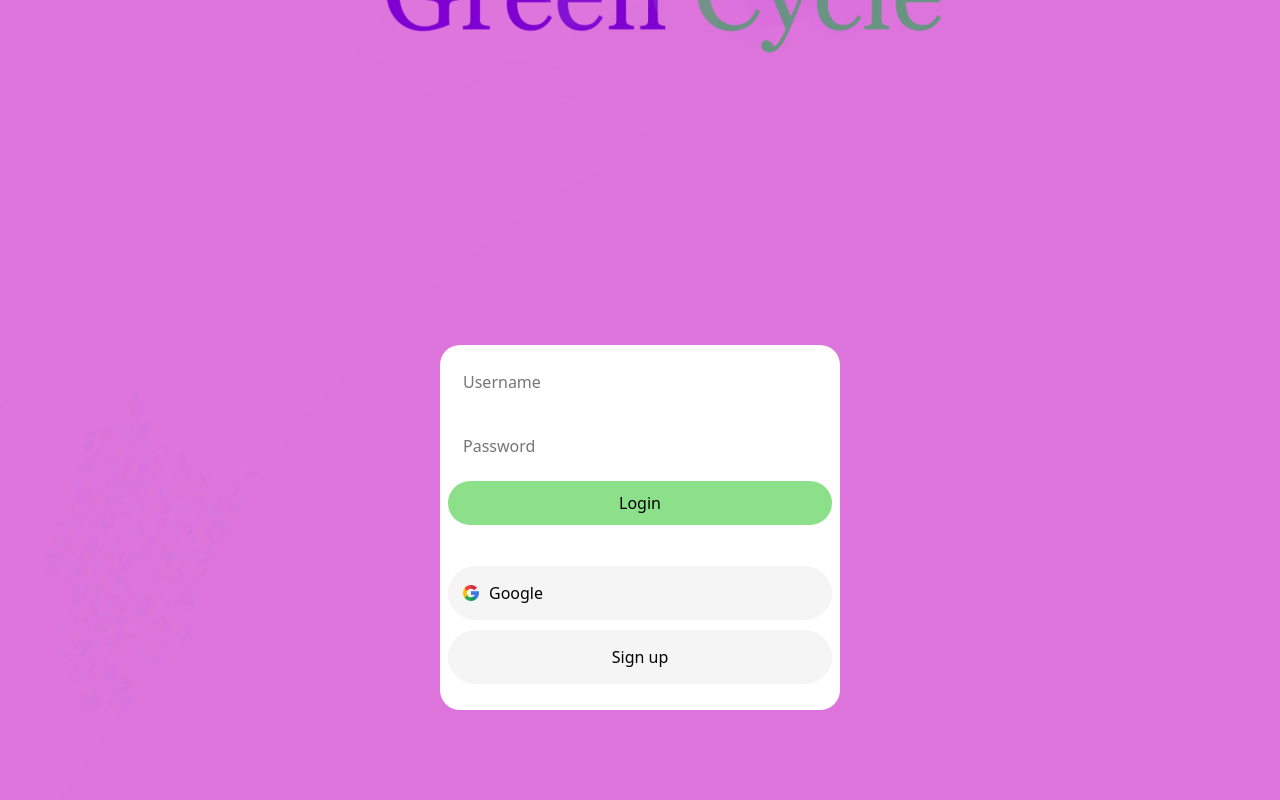
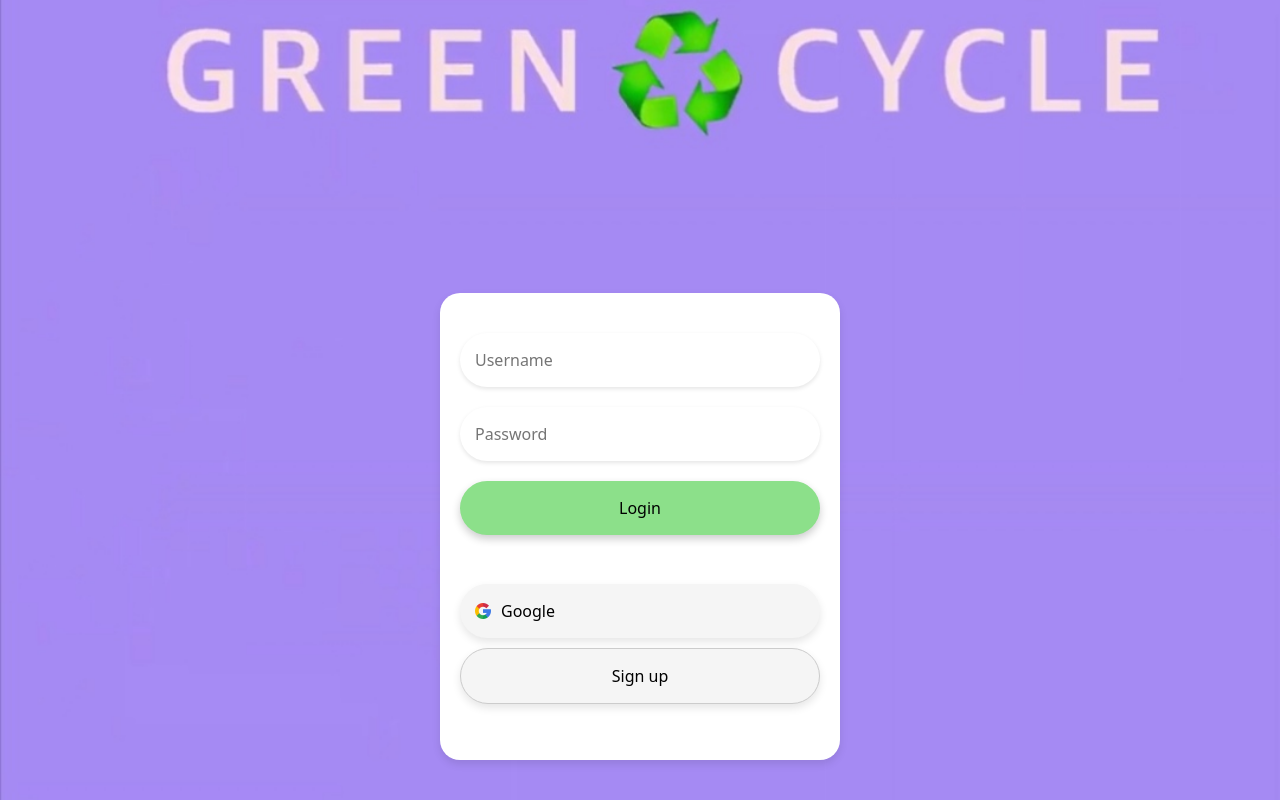
Before and after one commit to saikirangadupathi/user, a React (Create React App) app: page / in a window 1280 px wide. Built offline with nearby package versions, Linux system fonts and the light colour scheme.

Commit message:
Update Login.js

```diff
--- a/src/Login.js
+++ b/src/Login.js
@@ -6,8 +6,8 @@ import axios from 'axios';
 import LocationPicker from './LocationPicker';
 import Modal from 'react-modal';
 import RecyclingSymbol from './recycling.png'; // Adjust the path accordingly
-import BackgroundImage from './greenCyclelogo.png';
-import SplashScreenVideo from './recycleScreen.mp4';
+import BackgroundImage from './greenCyclelogo.jpg';
+import SplashScreenVideo from './recyleSplashScreen.MP4';
 import GoogleIcon from './google.png';
 
 Modal.setAppElement('#root'); // Required for accessibility
@@ -98,11 +98,20 @@ const Login = () => {
 
   if (isLoading) {
     return (
-      <SplashScreen>
-        <video autoPlay muted>
-          <source src={SplashScreenVideo} type="video/mp4" />
-        </video>
-      </SplashScreen>
+      <SplashScreen style={{ width: '100vw', height: '100vh', overflow: 'hidden' }}>
+          <video
+            autoPlay
+            muted
+            style={{
+              width: '100%',
+              height: '100%',
+              objectFit: 'cover'
+            }}
+          >
+            <source src={SplashScreenVideo} type="video/mp4" />
+          </video>
+        </SplashScreen>
+
     );
   }
 
@@ -181,6 +190,7 @@ const SplashScreen = styled.div`
   align-items: center;
   justify-content: center;
   height: 100vh;
+  width: 100vw; /* Ensure the container takes the full width */
   background-color: #5e348b;
 
   video {
@@ -194,33 +204,53 @@ const Container = styled.div`
   display: flex;
   flex-direction: column;
   align-items: center;
-  justify-content: flex-end;
+  justify-content: flex-end; /* Push content to the bottom */
   height: 100vh;
+  width: 100vw;
   background-image: url(${BackgroundImage});
   background-size: cover;
   background-position: center;
+  background-repeat: no-repeat;
   padding: 20px;
 `;
 
 const Form = styled.div`
   background-color: white;
-  padding: 10px 8px;
+  padding: 40px 20px;
   border-radius: 20px;
   display: flex;
   flex-direction: column;
   align-items: center;
   width: 100%;
   max-width: 400px;
-  margin-bottom: 70px;
+  margin-bottom: 20px; /* Add a small margin from the bottom */
+  box-shadow: 0 4px 8px rgba(0, 0, 0, 0.1);
+
+  @media (max-width: 768px) {
+    padding: 30px 15px;
+    margin-bottom: 15px;
+  }
+
+  @media (max-width: 480px) {
+    padding: 20px 10px;
+    margin-bottom: 10px;
+  }
 `;
+
 
 const UsernameInput = styled.input`
   width: 100%;
   padding: 15px;
   border-radius: 30px;
   border: none;
-  margin-bottom: 10px;
+  margin-bottom: 20px;
   font-size: 16px;
+  box-shadow: 0 2px 4px rgba(0, 0, 0, 0.1);
+
+  @media (max-width: 480px) {
+    padding: 12px;
+    font-size: 14px;
+  }
 `;
 
 const PasswordInput = styled.input`
@@ -228,26 +258,46 @@ const PasswordInput = styled.input`
   padding: 15px;
   border-radius: 30px;
   border: none;
-  margin-bottom: 8px;
+  margin-bottom: 20px;
   font-size: 16px;
+  box-shadow: 0 2px 4px rgba(0, 0, 0, 0.1);
+
+  @media (max-width: 480px) {
+    padding: 12px;
+    font-size: 14px;
+  }
 `;
 
 const LoginButton = styled.button`
   width: 100%;
   background-color: #8ce08a;
   color: black;
-  padding: 10px;
+  padding: 15px;
   border: none;
   border-radius: 30px;
   cursor: pointer;
   margin-bottom: 5px;
   font-size: 16px;
+  box-shadow: 0 4px 8px rgba(0, 0, 0, 0.2);
+
+  &:hover {
+    background-color: #78c57a;
+  }
+
+  @media (max-width: 480px) {
+    padding: 12px;
+    font-size: 14px;
+  }
 `;
 
 const Or = styled.p`
   color: white;
-  margin-bottom: 12px;
+  margin-bottom: 20px;
   font-size: 16px;
+
+  @media (max-width: 480px) {
+    font-size: 14px;
+  }
 `;
 
 const SocialLoginButton = styled.button`
@@ -262,8 +312,23 @@ const SocialLoginButton = styled.button`
   cursor: pointer;
   margin-bottom: 10px;
   font-size: 16px;
+  box-shadow: 0 4px 8px rgba(0, 0, 0, 0.1);
+
+  &:hover {
+    background-color: #e0e0e0;
+  }
+
   img {
     margin-right: 10px;
+  }
+
+  @media (max-width: 480px) {
+    padding: 12px;
+    font-size: 14px;
+
+    img {
+      margin-right: 8px;
+    }
   }
 `;
 
@@ -275,23 +340,43 @@ const SignupBar = styled.p`
   border-radius: 30px;
   background-color: whitesmoke;
   padding: 15px;
-  border: 1px  ;
+  text-align: center;
+  border: 1px solid #ccc;
+  box-shadow: 0 4px 8px rgba(0, 0, 0, 0.1);
+
+  &:hover {
+    background-color: #f0f0f0;
+  }
+
+  @media (max-width: 480px) {
+    padding: 12px;
+    font-size: 14px;
+  }
 `;
 
 const ModalContent = styled.div`
   display: flex;
   flex-direction: column;
   align-items: center;
-  padding: 10px;
+  padding: 20px;
+
+  @media (max-width: 480px) {
+    padding: 15px;
+  }
 `;
 
 const SignupInput = styled.input`
   width: 100%;
   padding: 10px;
-  margin-bottom: 12px;
+  margin-bottom: 20px;
   border-radius: 5px;
   border: 1px solid #cccccc;
   font-size: 16px;
+
+  @media (max-width: 480px) {
+    padding: 8px;
+    font-size: 14px;
+  }
 `;
 
 const SignupButton = styled.button`
@@ -303,6 +388,15 @@ const SignupButton = styled.button`
   border-radius: 5px;
   cursor: pointer;
   font-size: 16px;
+
+  &:hover {
+    background-color: #28b828;
+  }
+
+  @media (max-width: 480px) {
+    padding: 8px;
+    font-size: 14px;
+  }
 `;
 
 const customStyles = {
@@ -316,6 +410,11 @@ const customStyles = {
     width: '90%',
     maxWidth: '400px',
     borderRadius: '20px',
-    padding: '12px',
+    padding: '20px',
+
+    '@media (max-width: 480px)': {
+      padding: '15px',
+      width: '95%',
+    },
   },
 };
```
